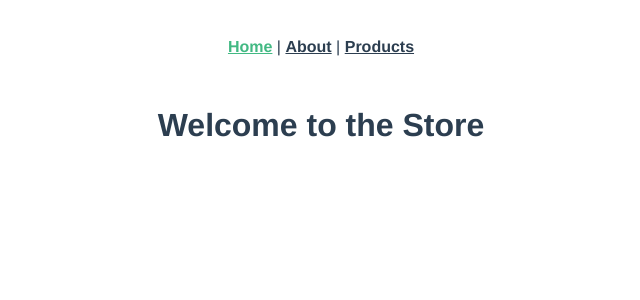
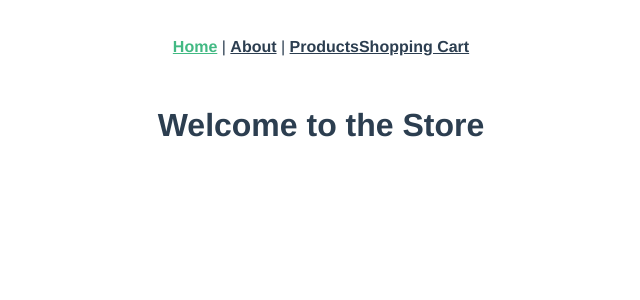
Before and after one commit to singhp1992/old-ecommerce, a Vue app: page / in a window 1280 px wide. Shown: the top 300 px of the page, without its empty margins (319-959 px from the left). Built offline with nearby package versions, Linux system fonts and the light colour scheme.

Commit message:
linking shopping cart

```diff
--- a/src/App.vue
+++ b/src/App.vue
@@ -4,6 +4,7 @@
       <router-link to="/">Home</router-link> |
       <router-link to="/about">About</router-link> |
       <router-link to="/products">Products</router-link>
+      <router-link to="/cart">Shopping Cart</router-link>
     </div>
     <router-view />
   </div>
```
